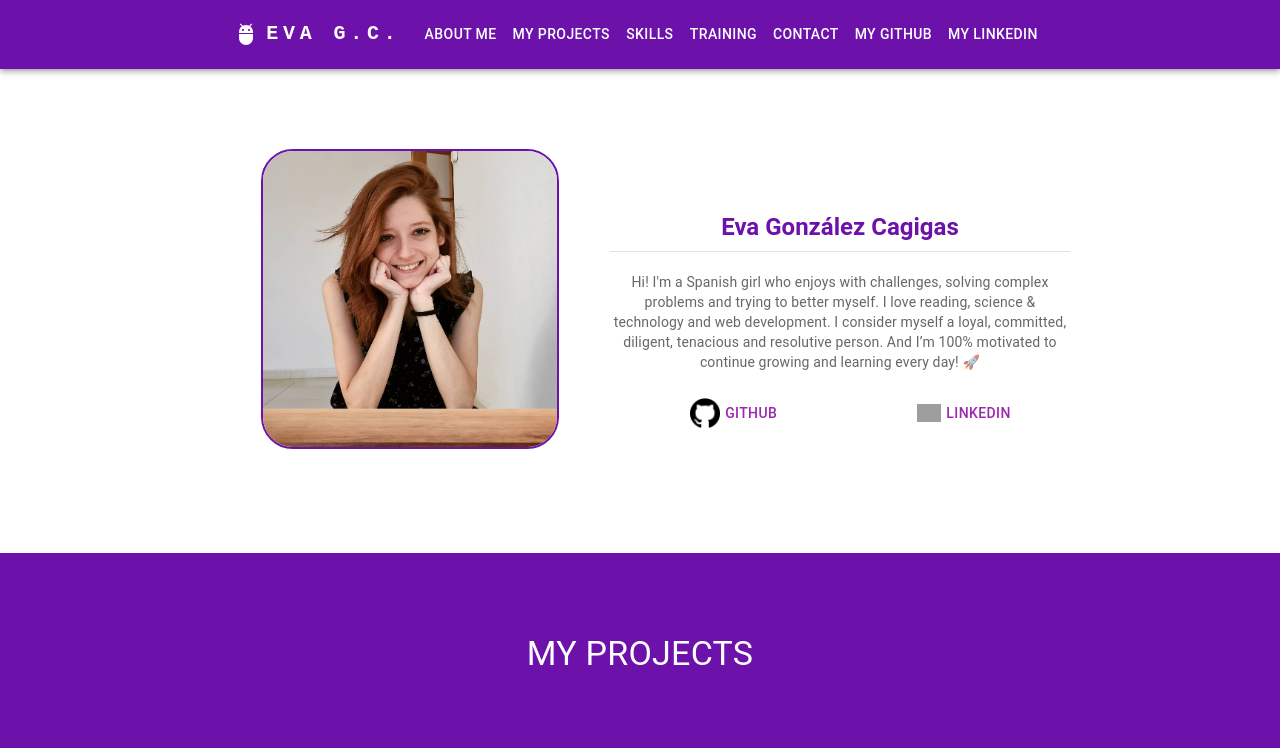
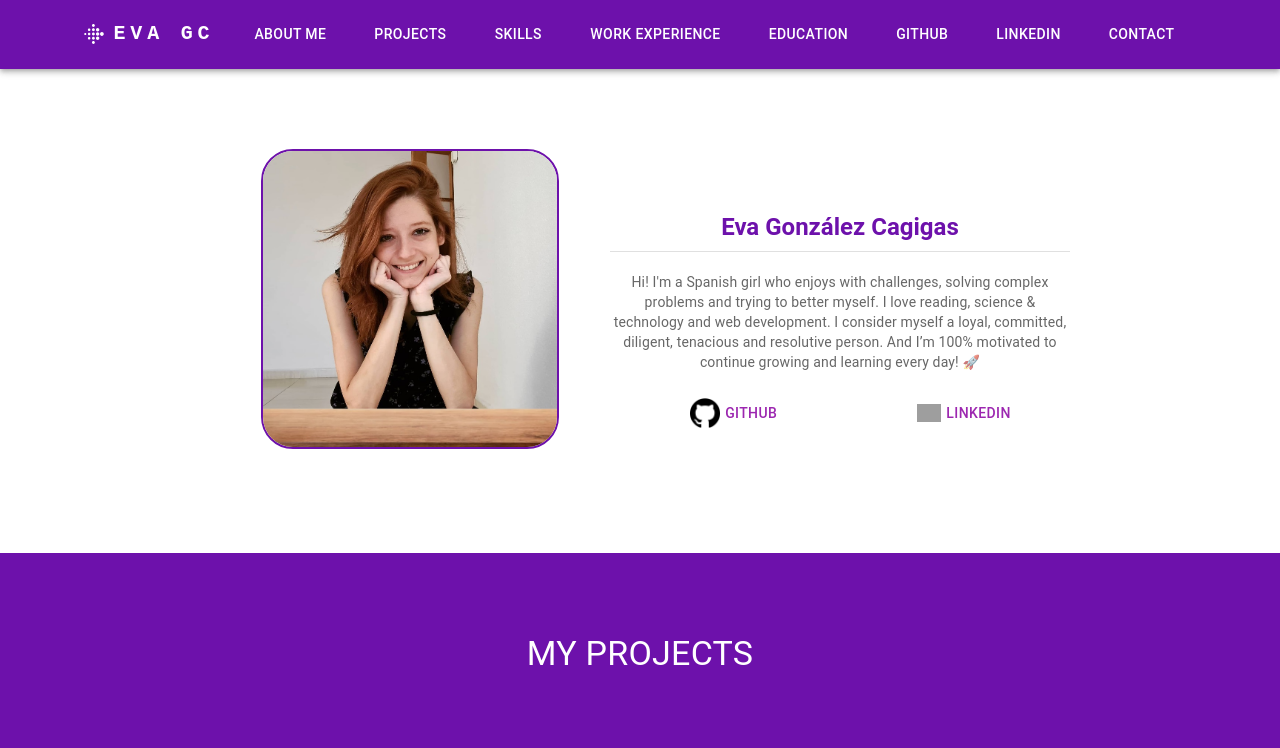
Before and after one commit to Becquerelia/portfolio, a React (Create React App) app: page / in a window 1280 px wide. Shown: the top 748 px of the page. Built offline with nearby package versions, Linux system fonts and the light colour scheme; grey boxes are pictures that could not be loaded.

Commit message:
navbar buttons refs

```diff
--- a/public/index.html
+++ b/public/index.html
@@ -10,34 +10,11 @@
       content="Web site created using create-react-app"
     />
     <link rel="apple-touch-icon" href="%PUBLIC_URL%/logo192.png" />
-    <!--
-      manifest.json provides metadata used when your web app is installed on a
-      user's mobile device or desktop. See https://developers.google.com/web/fundamentals/web-app-manifest/
-    -->
     <link rel="manifest" href="%PUBLIC_URL%/manifest.json" />
-    <!--
-      Notice the use of %PUBLIC_URL% in the tags above.
-      It will be replaced with the URL of the `public` folder during the build.
-      Only files inside the `public` folder can be referenced from the HTML.
-
-      Unlike "/favicon.ico" or "favicon.ico", "%PUBLIC_URL%/favicon.ico" will
-      work correctly both with client-side routing and a non-root public URL.
-      Learn how to configure a non-root public URL by running `npm run build`.
-    -->
-    <title>React App</title>
+    <title>Portfolio Eva GC</title>
   </head>
   <body>
     <noscript>You need to enable JavaScript to run this app.</noscript>
     <div id="root"></div>
-    <!--
-      This HTML file is a template.
-      If you open it directly in the browser, you will see an empty page.
-
-      You can add webfonts, meta tags, or analytics to this file.
-      The build step will place the bundled scripts into the <body> tag.
-
-      To begin the development, run `npm start` or `yarn start`.
-      To create a production bundle, use `npm run build` or `yarn build`.
-    -->
   </body>
 </html>
--- a/src/components/AboutMe.jsx
+++ b/src/components/AboutMe.jsx
@@ -7,6 +7,7 @@ import linkedInLogo from "../assets/linkedin.png";
 function AboutMe() {
   return (
     <Box
+      id="about-me"
       sx={{
         m: 10,
         flexWrap: "wrap",
--- a/src/components/Education.jsx
+++ b/src/components/Education.jsx
@@ -16,6 +16,7 @@ import AutoStoriesIcon from "@mui/icons-material/AutoStories";
 function Education() {
   return (
     <div
+      id="my-education"
       style={{
         paddingTop: "5rem",
         paddingBottom: "3rem",
--- a/src/components/NavBar.jsx
+++ b/src/components/NavBar.jsx
@@ -10,9 +10,18 @@ import MenuIcon from '@mui/icons-material/Menu';
 import Container from '@mui/material/Container';
 import Button from '@mui/material/Button'
 import MenuItem from '@mui/material/MenuItem';
-import AdbIcon from '@mui/icons-material/Adb';
+import FitbitIcon from '@mui/icons-material/Fitbit';
 
-const pages = ['About me', 'My Projects', 'Skills', 'Training', 'Contact', 'My GitHub', 'My LinkedIn'];
+const sections = [
+  {name: "About me", ref: "#about-me"},
+  {name: "Projects", ref: "#my-projects"},
+  {name: "Skills", ref: "#my-skills"},
+  {name: "Work Experience", ref: "#work-experience"},
+  {name: "Education", ref: "#my-education"},
+  {name: "GitHub", ref: "https://github.com/Becquerelia"},
+  {name: "LinkedIn", ref: "https://www.linkedin.com/in/evagonzalezcagigas"},
+  {name: "Contact", ref: "mailto:evarteca@gmail.com"}
+];
 
 //! MAIN FUNCTION:
 function NavBar() {
@@ -35,7 +44,7 @@ function NavBar() {
         justifyContent: "center",
       }}>
         <Toolbar disableGutters  >
-          <AdbIcon sx={{ display: { xs: 'none', md: 'flex' }, mr: 1 }} />
+          <FitbitIcon sx={{ display: { xs: 'none', md: 'flex' }, mr: 1 }} />
           <Typography
             variant="h6"
             noWrap
@@ -51,10 +60,10 @@ function NavBar() {
               textDecoration: 'none',
             }}
           >
-            EVA G.C.
+            EVA GC
           </Typography>
 
-          <Box sx={{ flexGrow: 1, display: { xs: 'flex', md: 'none' } }}>
+          <Box sx={{ mr: 8, flexGrow: 1, display: { xs: 'flex', md: 'none' } }}>
             <IconButton
               size="large"
               aria-label="account of current user"
@@ -83,14 +92,15 @@ function NavBar() {
                 display: { xs: 'block', md: 'none' },
               }}
             >
-              {pages.map((page) => (
-                <MenuItem key={page} onClick={handleCloseNavMenu}>
-                  <Typography textAlign="center">{page}</Typography>
+              {sections.map((eachSection, index) => (
+                <MenuItem key={eachSection + index} onClick={handleCloseNavMenu} >
+                <Button  color="secondary" href={eachSection.ref} ><Typography textAlign="center" >{eachSection.name}</Typography></Button>
                 </MenuItem>
+
               ))}
             </Menu>
           </Box>
-          <AdbIcon sx={{ display: { xs: 'flex', md: 'none' }, mr: 1 }} />
+
           <Typography
             variant="h5"
             noWrap
@@ -107,16 +117,17 @@ function NavBar() {
               textDecoration: 'none',
             }}
           >
-            EVA G.C.
+            EVA GC
           </Typography>
           <Box sx={{ flexGrow: 1, display: { xs: 'none', md: 'flex' } }}>
-            {pages.map((page) => (
+            {sections.map((eachSection, index) => (
               <Button
-                key={page}
+                key={eachSection + index}
+                href={eachSection.ref}
                 onClick={handleCloseNavMenu}
-                sx={{ my: 2, color: 'white', display: 'block' }}
+                sx={{ my: 2, mx: 2, color: 'white', display: 'block' }}
               >
-                {page}
+                {eachSection.name}
               </Button>
             ))}
           </Box>
--- a/src/components/Projects.jsx
+++ b/src/components/Projects.jsx
@@ -46,7 +46,7 @@ function Projects() {
   const [allProjects, setAllProjects] = useState(projects);
 
   return (
-    <div style={{ backgroundColor: "#6d11ab", paddingTop: "5rem" }}>
+    <div id="my-projects" style={{ backgroundColor: "#6d11ab", paddingTop: "5rem" }}>
       <Typography gutterBottom variant="h4" component="div" color="white">
         MY PROJECTS
       </Typography>
--- a/src/components/Skills.jsx
+++ b/src/components/Skills.jsx
@@ -45,7 +45,7 @@ function Skills() {
   };
 
   return (
-    <div style={{ paddingTop: "5rem" }}>
+    <div  id="my-skills" style={{ paddingTop: "5rem" }}>
       <Typography gutterBottom variant="h4" component="div" color="#6d11ab">
         MY SKILLS
       </Typography>
--- a/src/components/WorkExperience.jsx
+++ b/src/components/WorkExperience.jsx
@@ -11,11 +11,11 @@ import {
 } from "@mui/lab";
 import WorkIcon from "@mui/icons-material/Work";
 
-
 //!MAIN FUNCTION:
 function WorkExperience() {
   return (
     <div
+      id="work-experience"
       style={{
         backgroundColor: "#6d11ab",
         paddingTop: "5rem",
@@ -111,10 +111,12 @@ function WorkExperience() {
           </TimelineSeparator>
           <TimelineContent sx={{ py: "12px", px: 2 }}>
             <Typography variant="h6" component="span" color="white">
-            Junior Researcher in Neuroscience
+              Junior Researcher in Neuroscience
             </Typography>
-            <Typography color="white">Complutense University, Medicine School <br /> Neuroscience & Psychopharmacology Lab
-</Typography>
+            <Typography color="white">
+              Complutense University, Medicine School <br /> Neuroscience &
+              Psychopharmacology Lab
+            </Typography>
           </TimelineContent>
         </TimelineItem>
         <TimelineItem>
@@ -134,10 +136,12 @@ function WorkExperience() {
           </TimelineSeparator>
           <TimelineContent sx={{ py: "12px", px: 2 }}>
             <Typography variant="h6" component="span" color="white">
-            Junior Researcher in Neuroscience
+              Junior Researcher in Neuroscience
             </Typography>
-            <Typography color="white">Cajal Institute - CSIC (Spanish National Research Council ) <br/> Neuronal Circuits Laboratory
-</Typography>
+            <Typography color="white">
+              Cajal Institute - CSIC (Spanish National Research Council ) <br />{" "}
+              Neuronal Circuits Laboratory
+            </Typography>
           </TimelineContent>
         </TimelineItem>
       </Timeline>
```
Also changed, not shown: 1 other file (tests, documents, lock files or other folders). Lines whose indentation alone changed are shown as unchanged.
